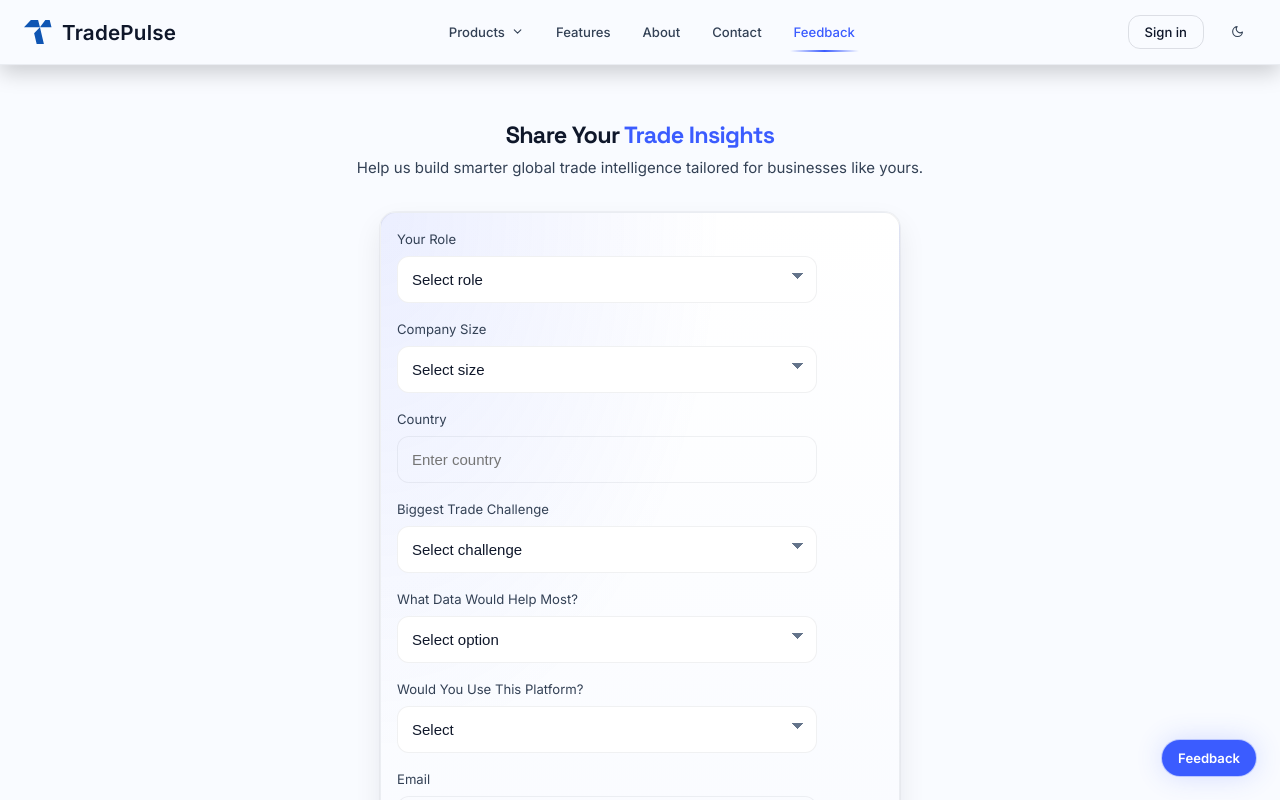
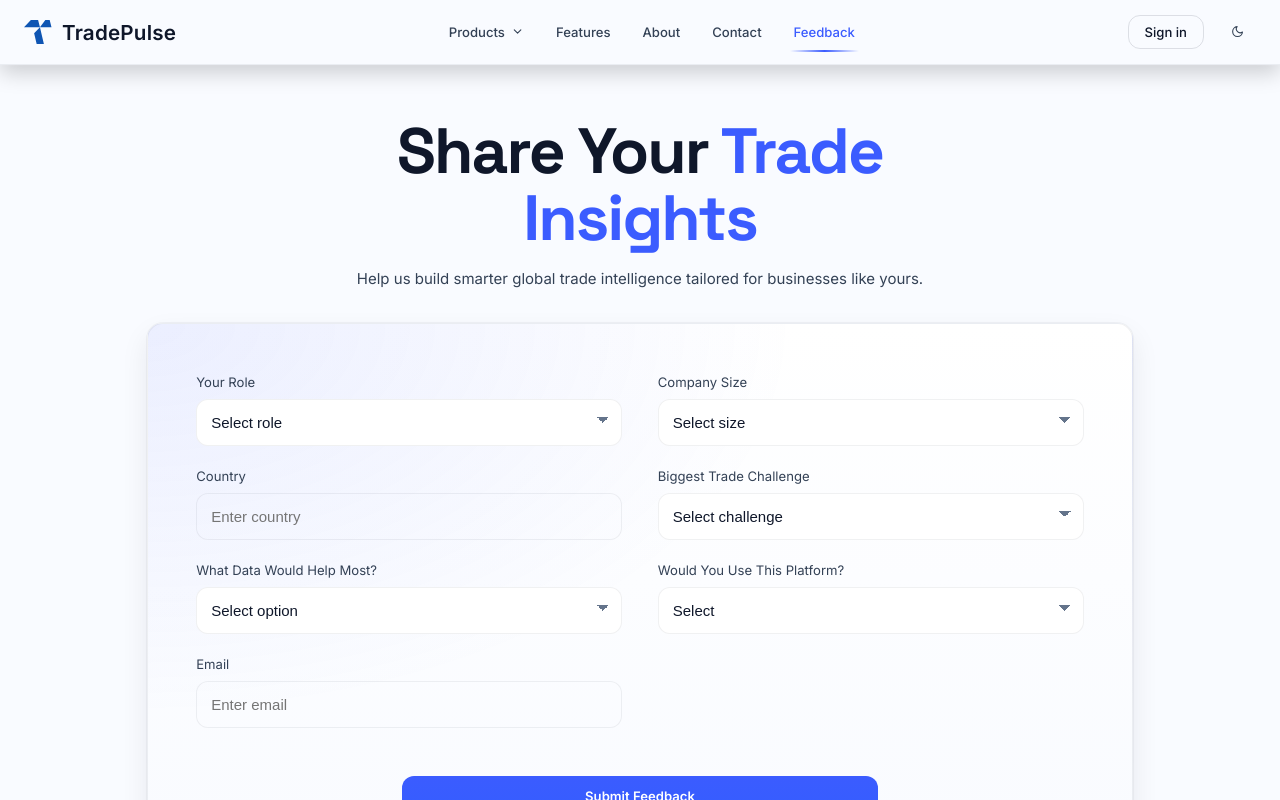
Before and after one commit to shabdasinha1/tradepulse, a React (Vite) app: page /feedback in a window 1280 px wide. Shown: the top 800 px of the page. Built offline with nearby package versions, Linux system fonts and the light colour scheme.

Commit message:
fix ui of feedback form

```diff
--- a/src/App.css
+++ b/src/App.css
@@ -51,6 +51,7 @@
 @import "./styles/pages/report.css";
 @import "./styles/pages/about.css";
 @import "./styles/pages/contact.css";
+@import "./styles/pages/feedback.css";
 @import "./styles/pages/coming-soon.css";
 
 
--- a/src/components/common/EarlyFeedbackWidget.jsx
+++ /dev/null
@@ -1,232 +0,0 @@
-import React, { useState, useEffect } from "react";
-import { useToast } from "./toast/ToastProvider";
-import { UserFeedbackForm } from "../../services/AuthenticationService";
-import { GetApiErrorMessage } from "../../utils/ErrorHandler";
-
-const EarlyFeedbackWidget = () => {
-  const { addToast } = useToast();
-  const [isOpen, setIsOpen] = useState(false);
-  const [formData, setFormData] = useState({
-    role: "",
-    companySize: "",
-    country: "",
-    challenge: "",
-    dataNeed: "",
-    intent: "",
-    email: "",
-  });
-
-  const [errorMsg, setErrorMsg] = useState("");
-  const [loading, setLoading] = useState(false);
-
-  const isFormValid = () => {
-    return Object.values(formData).every((value) => value.trim() !== "");
-  };
-  const handleChange = (e) => {
-    setFormData({
-      ...formData,
-      [e.target.name]: e.target.value,
-    });
-  };
-
-  const handleSubmit = async (e) => {
-    e.preventDefault();
-
-    if (!isFormValid()) {
-      addToast("All fields are required", "error");
-      return;
-    }
-
-    setLoading(true);
-    setErrorMsg("");
-
-    try {
-      const payload = {
-        role: formData.role,
-        company_size: formData.companySize,
-        country: formData.country,
-        challenge: formData.challenge,
-        help: formData.dataNeed,
-        this_platform: formData.intent,
-        email: formData.email,
-      };
-      const res = await UserFeedbackForm(payload);
-
-
-      addToast("Thank you for your feedback!", "success");
-
-      // Reset form after success
-      setFormData({
-        role: "",
-        companySize: "",
-        country: "",
-        challenge: "",
-        dataNeed: "",
-        intent: "",
-        email: "",
-      });
-
-      setIsOpen(false); // Close modal only on success
-    } catch (error) {
-      const message = GetApiErrorMessage(error);
-      setErrorMsg(message);
-      addToast(message || "Something went wrong", "error");
-    } finally {
-      setLoading(false);
-    }
-  };
-
-  useEffect(() => {
-    if (isOpen) {
-      document.body.style.overflow = "hidden";
-    } else {
-      document.body.style.overflow = "auto";
-    }
-
-    return () => {
-      document.body.style.overflow = "auto";
-    };
-  }, [isOpen]);
-
-  return (
-    <>
-      {/* Floating Button */}
-      {!isOpen && (
-        <button className="tp-feedback-btn" onClick={() => setIsOpen(true)}>
-          Feedback
-        </button>
-      )}
-
-      {/* Modal */}
-      {isOpen && (
-        <div className="tp-feedback-overlay">
-          <div className="tp-feedback-modal tp-card">
-            <div className="tp-feedback-header">
-              <h3>Quick Trade Insight</h3>
-              <button
-                className="tp-feedback-close"
-                onClick={() => setIsOpen(false)}
-              >
-                ✕
-              </button>
-            </div>
-
-            <form className="tp-form" onSubmit={handleSubmit}>
-              {/* Role */}
-              <div className="tp-form-group">
-                <label>Your Role</label>
-                <select
-                  name="role"
-                  className="tp-input tp-select"
-                  onChange={handleChange}
-                >
-                  <option value="">Select role</option>
-                  <option>Importer</option>
-                  <option>Exporter</option>
-                  <option>Trader</option>
-                  <option>Manufacturer</option>
-                  <option>SME Owner</option>
-                </select>
-              </div>
-
-              {/* Company Size */}
-              <div className="tp-form-group">
-                <label>Company Size</label>
-                <select
-                  name="companySize"
-                  className="tp-input tp-select"
-                  onChange={handleChange}
-                >
-                  <option value="">Select size</option>
-                  <option>1–10</option>
-                  <option>11–50</option>
-                  <option>51–200</option>
-                  <option>200+</option>
-                </select>
-              </div>
-
-              {/* Country */}
-              <div className="tp-form-group">
-                <label>Country</label>
-                <input
-                  type="text"
-                  name="country"
-                  className="tp-input"
-                  placeholder="Enter country"
-                  onChange={handleChange}
-                />
-              </div>
-
-              {/* Challenge */}
-              <div className="tp-form-group">
-                <label>Biggest Trade Challenge</label>
-                <select
-                  name="challenge"
-                  className="tp-input tp-select"
-                  onChange={handleChange}
-                >
-                  <option value="">Select challenge</option>
-                  <option>Shipping Costs</option>
-                  <option>Exchange Rate Volatility</option>
-                  <option>Supplier Pricing</option>
-                  <option>Regulatory Changes</option>
-                  <option>Demand Forecasting</option>
-                </select>
-              </div>
-
-              {/* Data Need */}
-              <div className="tp-form-group">
-                <label>What Data Would Help Most?</label>
-                <select
-                  name="dataNeed"
-                  className="tp-input tp-select"
-                  onChange={handleChange}
-                >
-                  <option value="">Select option</option>
-                  <option>FX Insights</option>
-                  <option>Shipping Benchmarks</option>
-                  <option>Price Trends</option>
-                  <option>Trade Alerts</option>
-                  <option>Market Intelligence</option>
-                </select>
-              </div>
-
-              {/* Intent */}
-              <div className="tp-form-group">
-                <label>Would You Use This Platform?</label>
-                <select
-                  name="intent"
-                  className="tp-input tp-select"
-                  onChange={handleChange}
-                >
-                  <option value="">Select</option>
-                  <option>Yes</option>
-                  <option>Maybe</option>
-                  <option>Just Exploring</option>
-                </select>
-              </div>
-
-              {/* Email */}
-              <div className="tp-form-group">
-                <label>Email</label>
-                <input
-                  type="email"
-                  name="email"
-                  className="tp-input"
-                  placeholder="Enter email"
-                  onChange={handleChange}
-                />
-              </div>
-
-              <button type="submit" className="tp-btn-primary">
-                Submit Feedback
-              </button>
-            </form>
-          </div>
-        </div>
-      )}
-    </>
-  );
-};
-
-export default EarlyFeedbackWidget;
--- a/src/layouts/PublicLayout.jsx
+++ b/src/layouts/PublicLayout.jsx
@@ -1,6 +1,5 @@
 import Header from "../components/header/Header.jsx";
 import Footer from "../components/footer/Footer.jsx";
-import EarlyFeedbackWidget from "../components/common/EarlyFeedbackWidget.jsx";
 
 const PublicLayout = ({ children }) => {
   return (
@@ -11,7 +10,6 @@ const PublicLayout = ({ children }) => {
       </main>
 
       <Footer />
-      <EarlyFeedbackWidget/>
 
     </>
   );
--- a/src/pages/public/feedback/Feedback.jsx
+++ b/src/pages/public/feedback/Feedback.jsx
@@ -73,24 +73,23 @@ const Feedback = () => {
   };
 
   return (
-
     <section className="tp-section tp-section--spacious">
       <div className="tp-container">
-
         {/* Section Header */}
         <div className="tp-section-header">
           <h2 className="tp-section-title">
             Share Your <span>Trade Insights</span>
           </h2>
           <p className="tp-section-sub">
-              Help us build smarter global trade intelligence tailored for businesses like yours.
+            Help us build smarter global trade intelligence tailored for
+            businesses like yours.
           </p>
         </div>
 
         {/* Card */}
         <div className="tp-card tp-feedback-page-card">
-            <form className="tp-form" onSubmit={handleSubmit}>
-
+          <form className="tp-form tp-feedback-form" onSubmit={handleSubmit}>
+            <div className="form-wrapper">
               {/* Role */}
               <div className="tp-form-group">
                 <label>Your Role</label>
@@ -203,21 +202,14 @@ const Feedback = () => {
                   onChange={handleChange}
                 />
               </div>
-
-              <button
-                type="submit"
-                className="tp-btn-primary"
-                disabled={loading}
-              >
+            </div>
+            <button type="submit" className="tp-btn-primary tp-feedback-btn" disabled={loading}>
               {loading ? "Submitting..." : "Submit Feedback"}
             </button>
-
           </form>
         </div>
-
       </div>
     </section>
-
   );
 };
 
--- a/src/styles/components.css
+++ b/src/styles/components.css
@@ -387,66 +387,6 @@
 }
 
 
-/* Floating Button */
-.tp-feedback-btn {
-  position: fixed;
-  bottom: var(--space-lg);
-  right: var(--space-lg);
-  padding: 10px 16px;
-  border-radius: var(--radius-xl);
-  background: var(--clr-primary);
-  color: #fff;
-  font-size: var(--fs-label);
-  font-weight: var(--fw-semibold);
-  box-shadow: var(--shadow-glow);
-  z-index: 200;
-}
-
-/* Overlay */
-.tp-feedback-overlay {
-  position: fixed;
-  inset: 0;
-  background: rgba(0, 0, 0, 0.55);
-  display: flex;
-  justify-content: flex-end;
-  align-items: flex-end;
-  padding: var(--space-lg);
-  z-index: 1000;
-}
-
-/* Modal */
-.tp-feedback-modal {
-  width: 100%;
-  max-width: 420px;
-  max-height: 90vh;
-  overflow-y: auto;
-}
-
-/* Header */
-.tp-feedback-header {
-  display: flex;
-  justify-content: space-between;
-  align-items: center;
-  margin-bottom: var(--space-md);
-}
-
-.tp-feedback-close {
-  font-size: var(--fs-lg);
-  color: var(--text-muted);
-}
-
-/* Responsive */
-@media (max-width: 480px) {
-  .tp-feedback-overlay {
-    align-items: flex-end;
-    justify-content: center;
-    padding: var(--space-md);
-  }
-
-  .tp-feedback-modal {
-    max-width: 100%;
-  }
-}
 
 
 /* ======================================
@@ -608,9 +548,3 @@
     width: 100%;
   }
 }
-
-/* Center feedback card */
-.tp-feedback-page-card {
-  max-width: 520px;
-  margin: var(--space-xl) auto 0 auto;
-}
--- /dev/null
+++ b/src/styles/pages/feedback.css
@@ -0,0 +1,52 @@
+/* Center feedback card */
+.tp-feedback-page-card {
+  max-width: 80%;
+  margin: var(--space-xl) auto 0 auto;
+}
+
+.tp-section-title {
+  font-size: clamp(40px, 5.6vw, 64px);
+  font-weight: var(--fw-bold);
+  line-height: 1.04;
+  margin: var(--space-md);
+}
+
+.tp-feedback-form {
+  max-width: 100%;
+  margin: 0 auto;
+}
+.form-wrapper {
+  display: flex;
+  flex-wrap: wrap;
+  justify-content: space-between;
+  gap: 20px;
+  padding: var(--space-xl);
+}
+.tp-form-group {
+  width: 48%;
+}
+
+.tp-feedback-btn {
+  width: 50%;
+  margin: 0 auto;
+}
+@media (max-width: 768px) {
+  .tp-form-group {
+    width: 100%;
+  }
+  .tp-feedback-page-card {
+    max-width: 90%;
+  }
+
+}
+@media (max-width: 426px) {
+  .tp-feedback-btn {
+    width: 100%;
+  }
+  .tp-feedback-page-card {
+    max-width: 100%;
+  }
+  .form-wrapper {
+    padding: var(--space-sm);
+  }
+}
```
Lines whose indentation alone changed are shown as unchanged.
